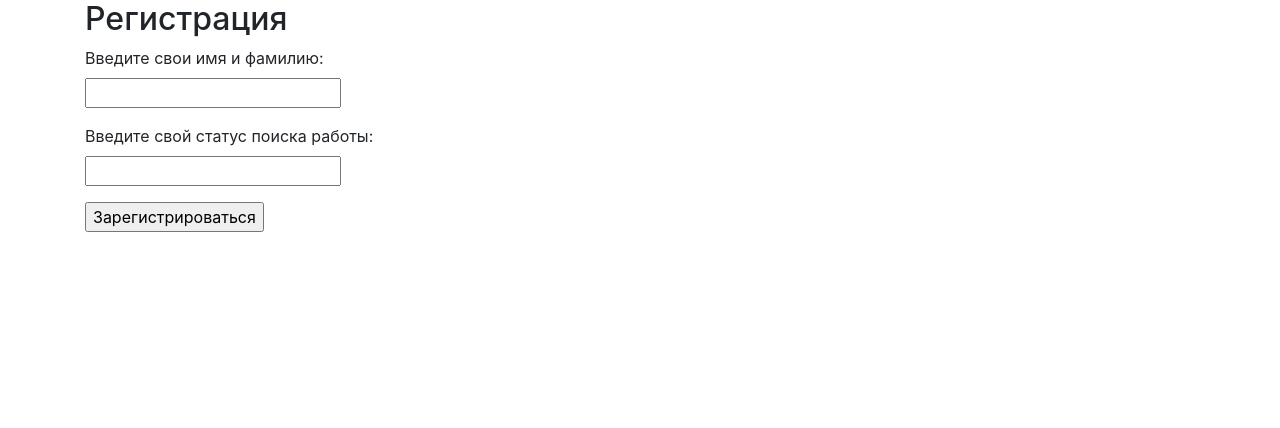
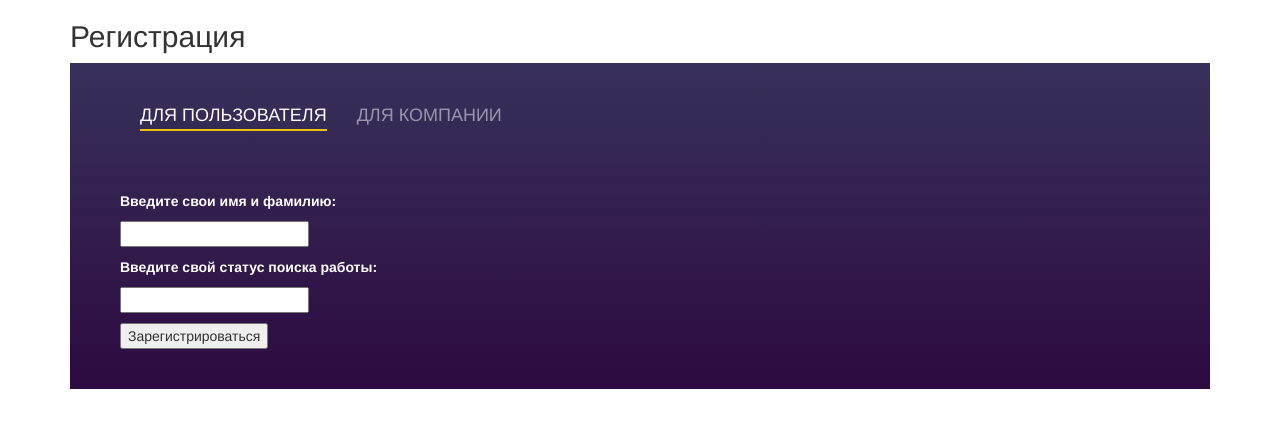
Before and after one commit to Ryneedom/Sait, a Django app: page /register in a window 1280 px wide. Shown: the top 428 px of the page. Run offline with Django 4.2, Linux system fonts and the light colour scheme; some libraries are stand-ins or nearby versions.

Commit message:
Fix company

```diff
--- a/sait/birja/templates/auth/register.html
+++ b/sait/birja/templates/auth/register.html
@@ -3,12 +3,89 @@
 <head>
     <meta charset="UTF-8">
     <title>Birja</title>
-    <link rel="stylesheet" href="https://stackpath.bootstrapcdn.com/bootstrap/4.1.3/css/bootstrap.min.css" integrity="sha384-MCw98/SFnGE8fJT3GXwEOngsV7Zt27NXFoaoApmYm81iuXoPkFOJwJ8ERdknLPMO" crossorigin="anonymous">
+    <link rel="stylesheet" href="https://cdnjs.cloudflare.com/ajax/libs/twitter-bootstrap/3.3.7/css/bootstrap.min.css" />
+    <script src="https://cdnjs.cloudflare.com/ajax/libs/jquery/3.1.1/jquery.min.js"></script>
+    <script src="https://cdnjs.cloudflare.com/ajax/libs/twitter-bootstrap/3.3.7/js/bootstrap.min.js"></script>
+
+    <style>
+a:hover,a:focus{
+ outline: none;
+ text-decoration: none;
+}
+.tab{
+ background: #200122;
+ background: -webkit-linear-gradient(to bottom, #6f0000, #200122);
+ background: linear-gradient(to bottom, #6f0000, #200122);
+ padding: 40px 50px;
+ position: relative;
+}
+.tab:before{
+ content: "";
+ width: 100%;
+ height: 100%;
+ display: block;
+ position: absolute;
+ top: 0;
+ left: 0;
+ background: linear-gradient(#2e3a6a,#2f0b45);
+ opacity: 0.85;
+}
+.tab .nav-tabs{
+ border-bottom: none;
+ padding: 0 20px;
+ position: relative;
+}
+.tab .nav-tabs li{ margin: 0 30px 0 0; }
+.tab .nav-tabs li a{
+ font-size: 18px;
+ color: #fff;
+ border-radius: 0;
+ text-transform: uppercase;
+ background: transparent;
+ padding: 0;
+ margin-right: 0;
+ border: none;
+ border-bottom: 2px solid transparent;
+ opacity: 0.5;
+ position: relative;
+ transition: all 0.5s ease 0s;
+}
+.tab .nav-tabs li a:hover{ background: transparent; }
+.tab .nav-tabs li.active a,
+.tab .nav-tabs li.active a:focus,
+.tab .nav-tabs li.active a:hover{
+ border: none;
+ background: transparent;
+ opacity: 1;
+ border-bottom: 2px solid #eec111;
+ color: #fff;
+}
+.tab .tab-content{
+ padding: 20px 0 0 0;
+ margin-top: 40px;
+ background: transparent;
+ z-index: 1;
+ position: relative;
+}
+
+ label{
+ color: rgb(255, 255, 255);
+ margin-bottom: 10px;
+}
+
+</style>
 </head>
 <body>
     <div class="container">
         <div class="row-justify-content">
             <h2>Регистрация</h2>
+            <div class="tab" role="tabpanel">
+                <ul class="nav nav-tabs" role="tablist">
+                    <li role="presentation" class="active"><a href="#User" aria-controls="home" role="tab" data-toggle="tab">Для пользователя</a></li>
+                    <li role="presentation"><a href="#Company" aria-controls="profile" role="tab" data-toggle="tab">Для компании</a></li>
+                </ul>
+                <div class="tab-content tabs">
+                    <div role="tabpanel" class="tab-pane fade in active" id="User">
                         <form method="POST">
                             {% csrf_token %}
                             <p>
@@ -21,6 +98,19 @@
                             <input type="submit" value="Зарегистрироваться">
                         </form>
                      </div>
+                    <div role="tabpanel" class="tab-pane fade" id="Company">
+                        <form method="POST">
+                            {% csrf_token %}
+                            <p>
+                                <label>Введите свое название: </label><br>
+                                <input type="text" name="company_name" value=""/>
+                            </p>
+                            <input type="submit" value="Зарегистрироваться">
+                        </form>
+                    </div>
+                </div>
+            </div>
+        </div>
     </div>
 </body>
 </html>
--- a/sait/birja/views.py
+++ b/sait/birja/views.py
@@ -38,13 +38,20 @@ def authenticate(request):
         return render(request, 'auth/login.html', {'message': ''})
 
 
-# Регистрация пользователей
+# Регистрация пользователей и компаний
 def register(request):
     if request.method == "POST":
-        global authorizated_applicant
-        new_applicant = Applicant.objects.create(name=request.POST.get('name'), condition=request.POST.get('condition'))
-        authorizated_applicant = Applicant.objects.get(id=new_applicant.id)
-        return HttpResponseRedirect('applicants/mainpage')
+        if request.POST.get('name', '') != '':
+            global authorizated_applicant
+            new_applicant = Applicant.objects.create(name=request.POST.get('name'), condition=request.POST.get('condition'))
+            authorizated_applicant = Applicant.objects.get(id=new_applicant.id)
+            return HttpResponseRedirect('/applicants/mainpage')
+        if request.POST.get('company_name', '') != '':
+            global authorizated_company
+            new_company = Company.objects.create(company_name=request.POST.get('company_name'))
+            authorizated_company = Company.objects.get(id=new_company.id)
+            return HttpResponseRedirect('/companies/mainpage')
+
     else:
         return render(request, 'auth/register.html')
 
@@ -52,7 +59,9 @@ def register(request):
 # Выход пользователя из системы
 def logout(request):
     global authorizated_applicant
+    global authorizated_company
     authorizated_applicant = Applicant()
+    authorizated_company = Company()
     return HttpResponseRedirect('/login')
 
 
@@ -100,8 +109,11 @@ def company_index(request):
 def company_show(request):
     global authorizated_company
     if authorizated_company.company_name == '':
-        return HttpResponseRedirect('login')
-    return render(request, 'company/show.html', {'company': authorizated_company})
+        return HttpResponseRedirect('/login')
+
+    vacancies = authorizated_company.vacancy_set.all()
+    vacancy_count = authorizated_company.vacancy_set.count()
+    return render(request, 'company/show.html', {'company': authorizated_company, 'count': vacancy_count, 'vacancies': vacancies})
 
 
 # сохранение данных в бд
@@ -179,10 +191,44 @@ def post_delete(request, id):
 
 
 # Отдел REST API для Vacancy
+
 def vacancy_index(request):
     vacancies = Vacancy.objects.order_by('id')
     return render(request, 'vacancy/index.html', context={'vacancies': vacancies})
 
 
+# сохранение данных в бд
+def vacancy_create(request):
+    if request.method == 'POST':
+        new_vacancy = Vacancy()
+        new_vacancy.company_id = authorizated_company.id
+        new_vacancy.post_id = request.POST.get('post')
+        new_vacancy.salary = request.POST.get('salary')
+        new_vacancy.save()
+
+        return HttpResponseRedirect('/companies/mainpage')
+    else:
+        posts = Post.objects.order_by('id')
+        return render(request, "vacancy/create.html", {'posts':posts})
+
+
+# изменение данных в бд
+def vacancy_edit(request, id):
+    vacancy = Vacancy.objects.get(id=id)
+    if request.method == 'POST':
+        vacancy.post_id = request.POST.get('post')
+        vacancy.salary = request.POST.get('salary')
+        vacancy.save()
+        return HttpResponseRedirect('/companies/mainpage')
+    else:
+        posts = Post.objects.order_by('id')
+        return render(request, "vacancy/edit.html", {'vacancy': vacancy, 'posts':posts})
+
+# удаление данных из бд
+def vacancy_delete(request, id):
+        vacancy = Vacancy.objects.get(id=id)
+        vacancy.delete()
+        return HttpResponseRedirect('/companies/mainpage')
+
 def start(request):
-    return render(request, 'start.html')
+    return HttpResponseRedirect('/login')
--- a/sait/sait/settings.py
+++ b/sait/sait/settings.py
@@ -87,8 +87,8 @@ DATABASES = {
     'default': {
         'ENGINE': 'django.db.backends.postgresql',
         'NAME': 'sait',
-        'USER': 'postgres',
-        'PASSWORD': '12345',
+        'USER': 'dimonchik',
+        'PASSWORD': 'Log200819arctg',
         'HOST': '127.0.0.1',
         'PORT': '5432',
     }
--- a/sait/sait/urls.py
+++ b/sait/sait/urls.py
@@ -36,4 +36,7 @@ urlpatterns = [
     path("posts/edit/<int:id>/", views.post_edit),
     path("posts/delete/<int:id>/", views.post_delete),
     path('vacancies', views.vacancy_index),
+    path("vacancies/create", views.vacancy_create),
+    path("vacancies/edit/<int:id>/", views.vacancy_edit),
+    path("vacancies/delete/<int:id>/", views.vacancy_delete),
 ]
```
Also changed, not shown: sait/birja/models.py (+5 -5 lines), sait/birja/templates/company/show.html (+19 -4 lines), sait/birja/templates/vacancy/create.html (added, +29 -0 lines), sait/birja/templates/vacancy/edit.html (added, +30 -0 lines), sait/birja/templates/vacancy/index.html (+8 -2 lines), sait/birja/migrations/0002_rename_applicant_id_applicant_id_and_more.py (added), sait/birja/migrations/0003_alter_applicant_id_alter_company_id_alter_post_id_and_more.py (added). Lines whose indentation alone changed are shown as unchanged.
